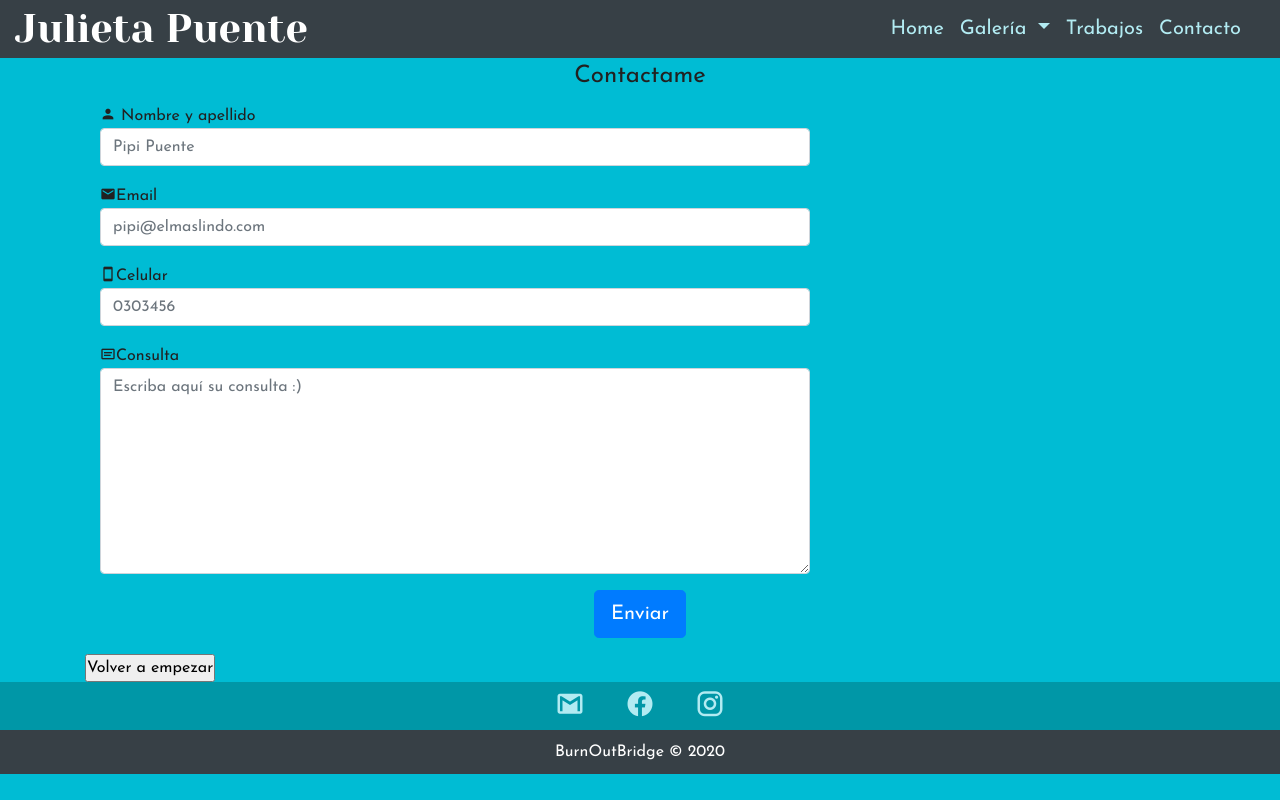
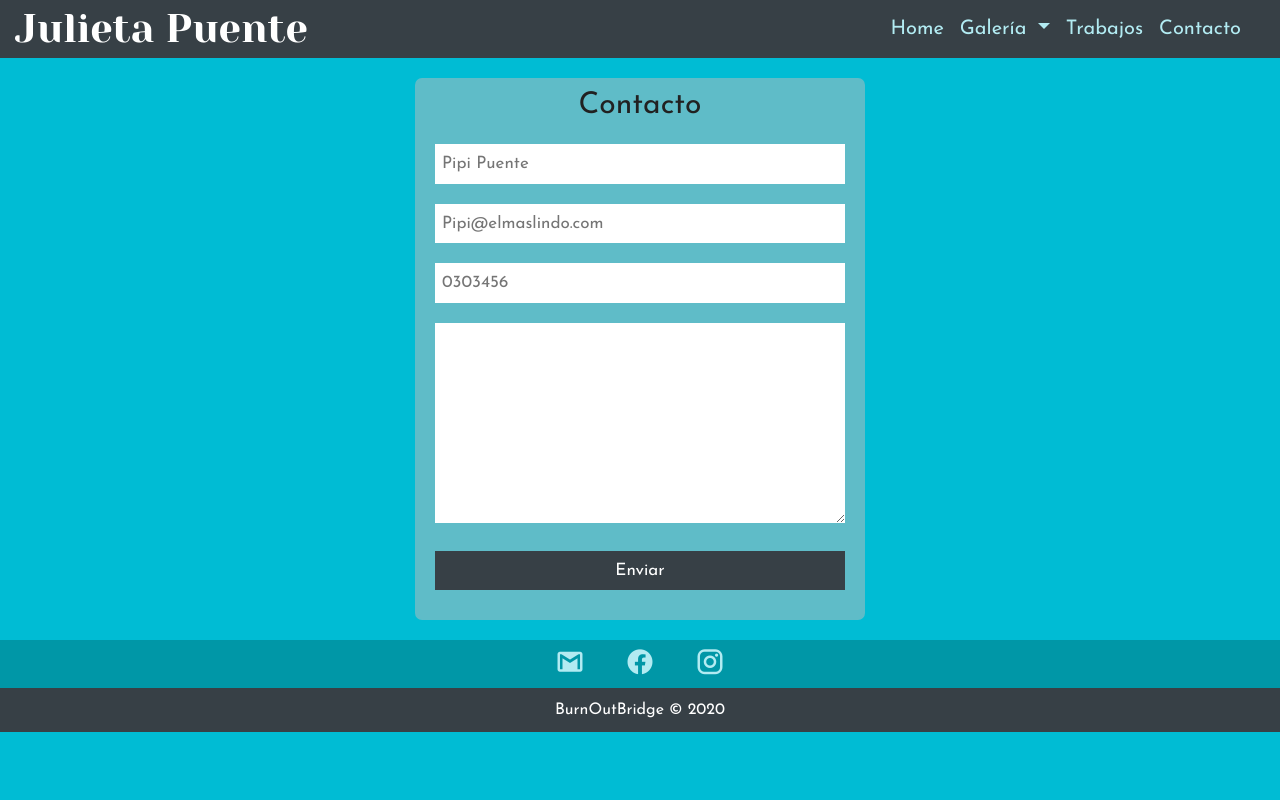
Before and after one commit to JoaPaloBael/julietapuente, a website: page contacto.html in a window 1280 px wide. Drawn offline with nearby package versions, Linux system fonts and the light colour scheme.

Commit message:
Agregue el formulario

```diff
--- a/contacto.html
+++ b/contacto.html
@@ -10,12 +10,11 @@
 		rel="stylesheet">
 	<link rel="stylesheet" href="https://stackpath.bootstrapcdn.com/bootstrap/4.5.0/css/bootstrap.min.css"">
     <link rel=" stylesheet" type="text/css" href="css/style.css">
-	<title>Porfolio fotográfico</title>
+	<title>Contactame</title>
 </head>
 
 <body>
 	<!-- HEADER -->
-
 	<header class="container-fluid">
 		<nav class="navbar navbar-expand-md p-0">
 			<a class="navbar-brand" href="index.html">
@@ -54,70 +53,20 @@
 			</div>
 		</nav>
 	</header>
-	<!-- CONTENIDO PRINCIPAL -->
 
 	<!-- FORMULARIO -->
-	<div class="container formulario">
-		<div class="row">
-			<div class="col-md-12">
-				<div class="well well-sm">
-					<form class="form-horizontal" method="GET">
-						<fieldset>
-							<legend class="text-center header">Contactame</legend>
-
-							<div class="form-group">
-								<span class="col-md-1 col-md-offset-2 text-center"><i class="mdi mdi-account"></i>
-									Nombre y apellido</span>
-								<div class="col-md-8">
-									<input id="fname" name="name" type="text" placeholder="Pipi Puente"
-										class="form-control">
-								</div>
-							</div>
-
-							<div class="form-group">
-								<span class="col-md-1 col-md-offset-2 text-center"><i
-										class="mdi mdi-email"></i>Email</span>
-								<div class="col-md-8">
-									<input id="email" name="email" type="mail" placeholder="pipi@elmaslindo.com"
-										required class="form-control">
-								</div>
-							</div>
-
-							<div class="form-group">
-								<span class="col-md-1 col-md-offset-2 text-center"><i
-										class="mdi mdi-cellphone"></i>Celular</span>
-								<div class="col-md-8">
-									<input id="phone" name="phone" type="text" placeholder="0303456" required
-										class="form-control">
-								</div>
-							</div>
-
-							<div class="form-group">
-								<span class="col-md-1 col-md-offset-2 text-center"><i
-										class="mdi mdi-card-text-outline"></i>Consulta</span>
-								<div class="col-md-8">
-									<textarea class="form-control" id="message" name="message"
-										placeholder="Escriba aquí su consulta :)" rows="8"></textarea>
-								</div>
-							</div>
-
-							<div class="form-group">
-								<div class="col-md-12 text-center">
-									<button type="submit" class="btn btn-primary btn-lg">Enviar</button>
-								</div>
-							</div>
-
-							<div>
-								<input type="reset" name="resetear" id="borrar" value="Volver a empezar"><label
-									for="borrar"></label>
-							</div>
-						</fieldset>
-					</form>
-				</div>
-			</div>
-		</div>
-	</div>
-
+<div class="bodyFormulario">
+	<h1>Formulario de contacto</h1>
+	<form method="GET" action="">
+		<h2>Contacto</h2>
+		<input type="text" name="nombre" placeholder="Pipi Puente">
+		<input type="text" name="correo" placeholder="Pipi@elmaslindo.com">
+		<input type="text" name="telefono" placeholder="0303456">
+		<textarea name="mensaje" placeholder="Escriba su consulta" id="" cols="30" rows="10">
+		</textarea>
+		<input type="submit" value="Enviar" name="" id="boton">
+	</form>
+</div>
 	<!-- FOOTER -->
 	<footer class="container-fluid">
 		<div class="links-redes row">
--- a/scss/style.scss
+++ b/scss/style.scss
@@ -249,12 +249,51 @@ div.galeria {
 ;
 
 /*CONTACTO*/
-div.formulario {
-    display: flex;
-    flex-direction: column;
-    justify-content: center;
+
+div.bodyFormulario{
+    background-size: 100vw 100vh;
+    margin: 0;
+    h1{
+        display: none;
+    }
+    form{
+        width: 450px;
+        margin: auto;
+        background: rgba($color: $dividerColor, $alpha: 0.5);
+        padding: 10px 20px;
+        margin-top: 20px;
+        margin-bottom: 20px;
+        border-radius: 7px;
+        h2{
+            color: $primaryText;
+            text-align: center;
+            margin: 0;
+            font-size: 30px;
+            margin-bottom: 20px;
+        }
+        input, textarea{
+            width: 100%;
+            margin-bottom: 20px;
+            padding: 7px;
+            font-size: 17px;
+            border: none;
+        }
+        textarea{
+            min-height: 100px;
+            max-height: 200px;
+            max-width: 100%;
+        }
+        input#boton{
+            background-color: $darkPrimaryColor;
+            color: $white;
+            &:hover{
+                background-color: lighten( $darkPrimaryColor , $amount: 25%);
+                cursor: pointer;
+                color: $primaryText;
+            }
+        }
+    }
 }
-
 ;
 
 /*RESPONSIVE*/
@@ -274,11 +313,13 @@ div.formulario {
             right: 15px;
         }
     }
+    form{
+        width: 100%;
+    }
 }
 
 @media (min-width: 576px) and (max-width:767px) {
 // SM
-
 }
 
 @media (min-width: 768px) and (max-width:991px) {
```
Also changed, not shown: trabajos.html (+2 -2 lines), css/style.css.
